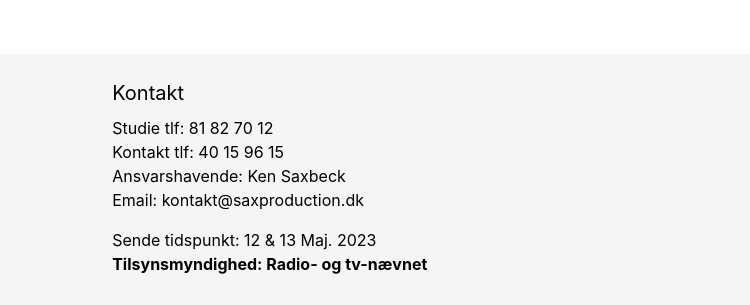
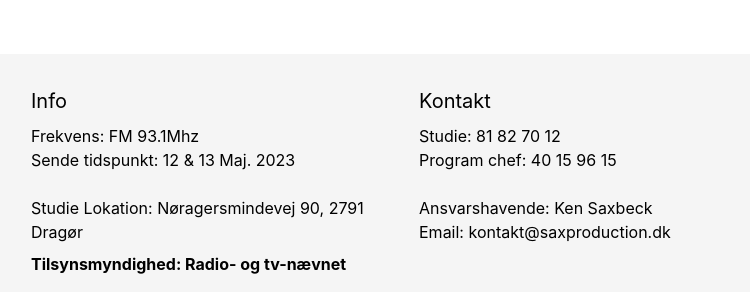
Before and after one commit to Saxbeck/acclanding, a React (Create React App) app: page / in a window 1280 px wide. Shown: the part 586-891 px from the top of the page, without its empty margins (241-991 px from the left). Built offline with nearby package versions, Linux system fonts and the light colour scheme.

Commit message:
more contact info updates

```diff
--- a/src/App.tsx
+++ b/src/App.tsx
@@ -4,6 +4,7 @@ import {
     Box,
     Grid,
     Text,
+    SimpleGrid,
     Container,
     VStack, HStack,
     theme, Heading, UnorderedList, ListItem, Link,
@@ -31,18 +32,25 @@ export const App = () => (
     </Box>
     <footer>
       <Box minH="20vh" color="black" background="blackAlpha.50" p="4">
-        <Container>
-          <Text fontSize='xl' py="2">Kontakt</Text>
-          <Box>
-            <Text><Link href="tel:81827012">Studie tlf: 81 82 70 12</Link></Text>
-            <Text><Link href="tel:40159615">Kontakt tlf: 40 15 96 15</Link></Text>
-            <Text>Ansvarshavende: Ken Saxbeck</Text>
-            <Text>Email: kontakt@saxproduction.dk</Text>
-          </Box>
-          <Box py="4">
-            <Text>Sende tidspunkt: 12 & 13 Maj. 2023</Text>
-            <Text as='b'><Link href="https://slks.dk/">Tilsynsmyndighed: Radio- og tv-nævnet</Link></Text>
-          </Box>
+        <Container maxW='container.md'>
+            <SimpleGrid columns={2} spacing={10}>
+              <Box py="2">
+              <Text fontSize='xl' py="2">Info</Text>
+                <Text>Frekvens: FM 93.1Mhz</Text>
+                <Text>Sende tidspunkt: 12 & 13 Maj. 2023</Text>
+                <br/>
+                <Text>Studie Lokation: <Link href="geo:55.5915783,12.5807908,17">Nøragersmindevej 90, 2791 Dragør</Link></Text>
+              </Box>
+              <Box py="2">
+              <Text fontSize='xl' py="2">Kontakt</Text>
+                <Text><Link href="tel:81827012">Studie: 81 82 70 12</Link></Text>
+                <Text><Link href="tel:40159615">Program chef: 40 15 96 15</Link></Text>
+                <br/>
+                <Text>Ansvarshavende: Ken Saxbeck</Text>
+                <Text>Email: kontakt@saxproduction.dk</Text>
+              </Box>
+            </SimpleGrid>
+          <Text as='b' py="2"><Link href="https://slks.dk/">Tilsynsmyndighed: Radio- og tv-nævnet</Link></Text>
         </Container>
       </Box>
     </footer>
```
